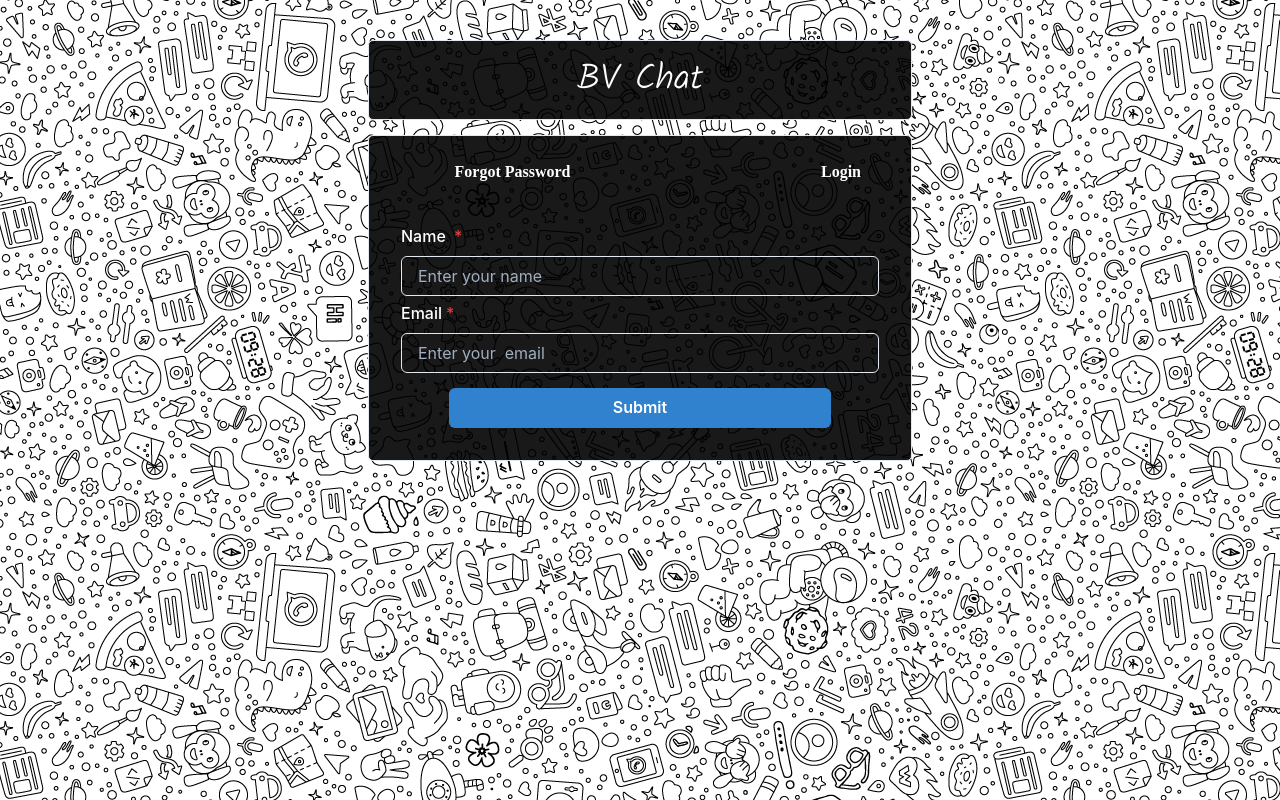
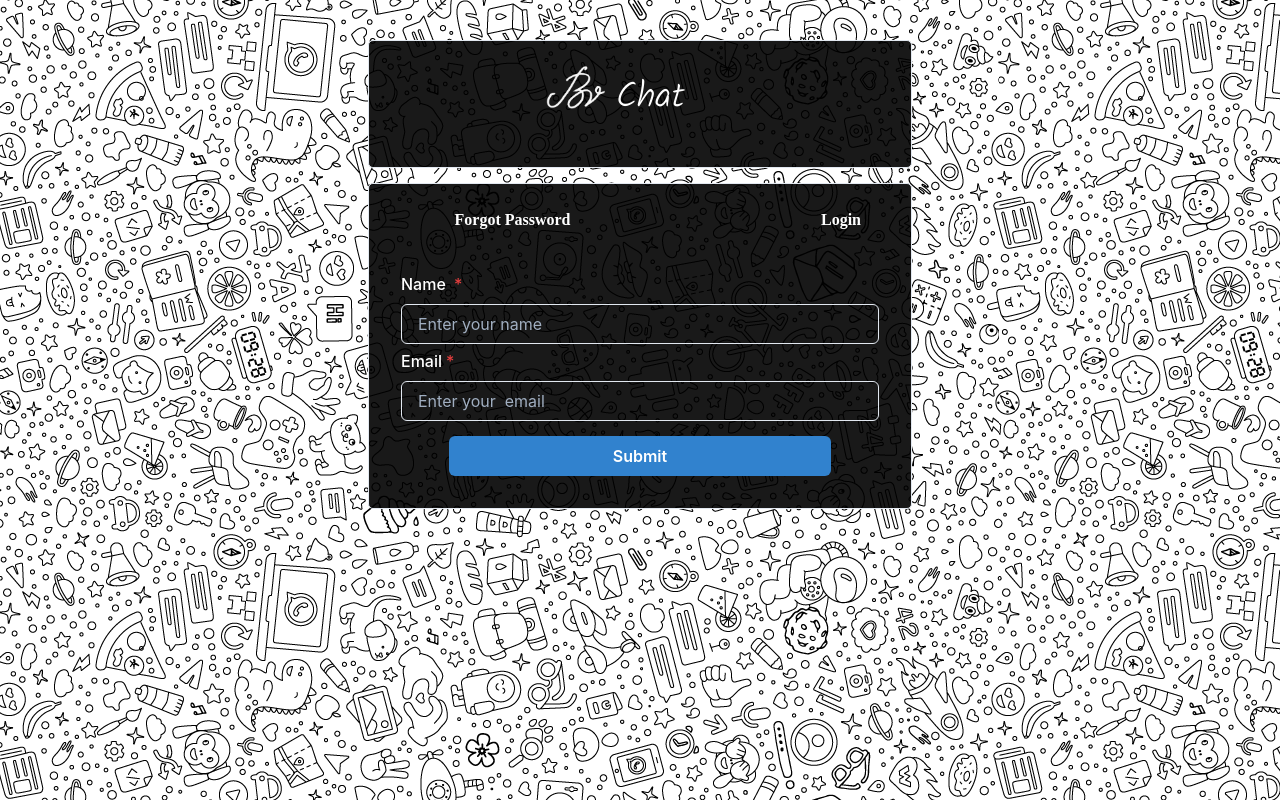
Before and after one commit to bharath-balasubramaniam/BV-Chat-MERN, a React (Create React App) app: page /forgot-password in a window 1280 px wide. Built offline with nearby package versions, Linux system fonts and the light colour scheme; sample sign-in values are in the browser's storage.

Commit message:
modified

```diff
--- a/src/pages/ForgotPage.js
+++ b/src/pages/ForgotPage.js
@@ -9,6 +9,7 @@ import {
   TabList,
   TabPanels,
 } from "@chakra-ui/react";
+import bv from "../components/icon2.png";
 import Forgot from "../components/authentication/Forgot";
 import { Link } from "react-router-dom";
 const ForgotPassword = () => {
@@ -25,7 +26,15 @@ const ForgotPassword = () => {
         borderWidth="1px"
       >
         <Text fontSize="4xl" fontFamily="Kalam" color="white">
-          BV Chat
+          <img
+            src={bv}
+            alt="logo.png"
+            width="60px"
+            style={{ position: "relative", right: "60px", top: "10px" }}
+          />
+          <span style={{ position: "relative", top: "-30px", left: "10px" }}>
+            Chat
+          </span>
         </Text>
       </Box>
       <Box
```
